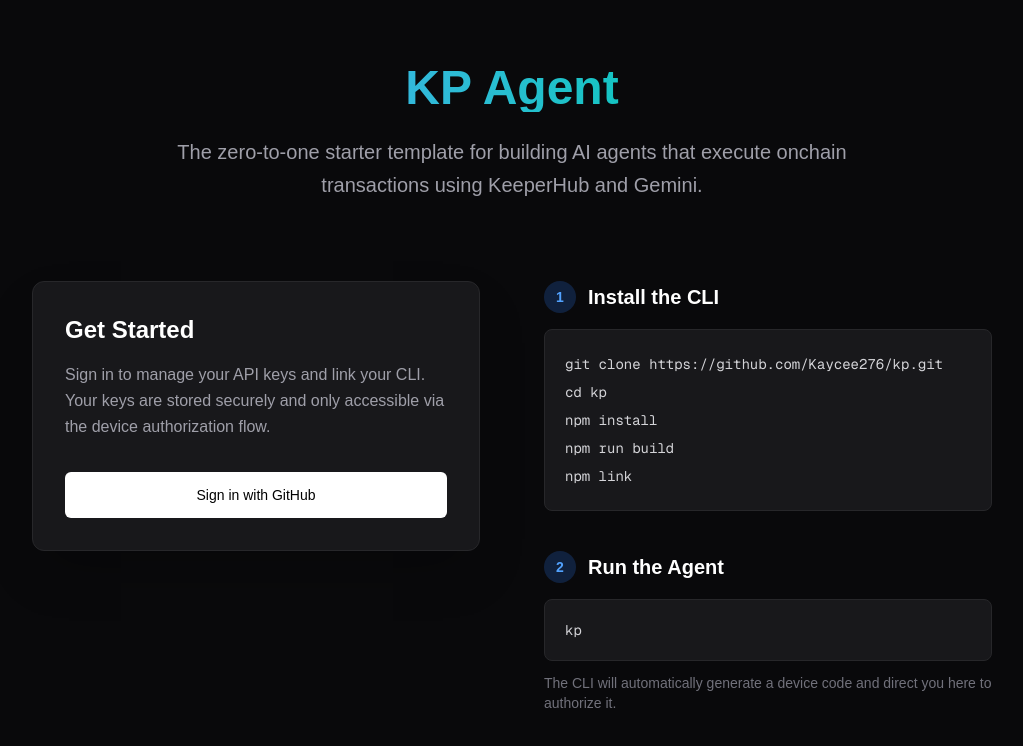
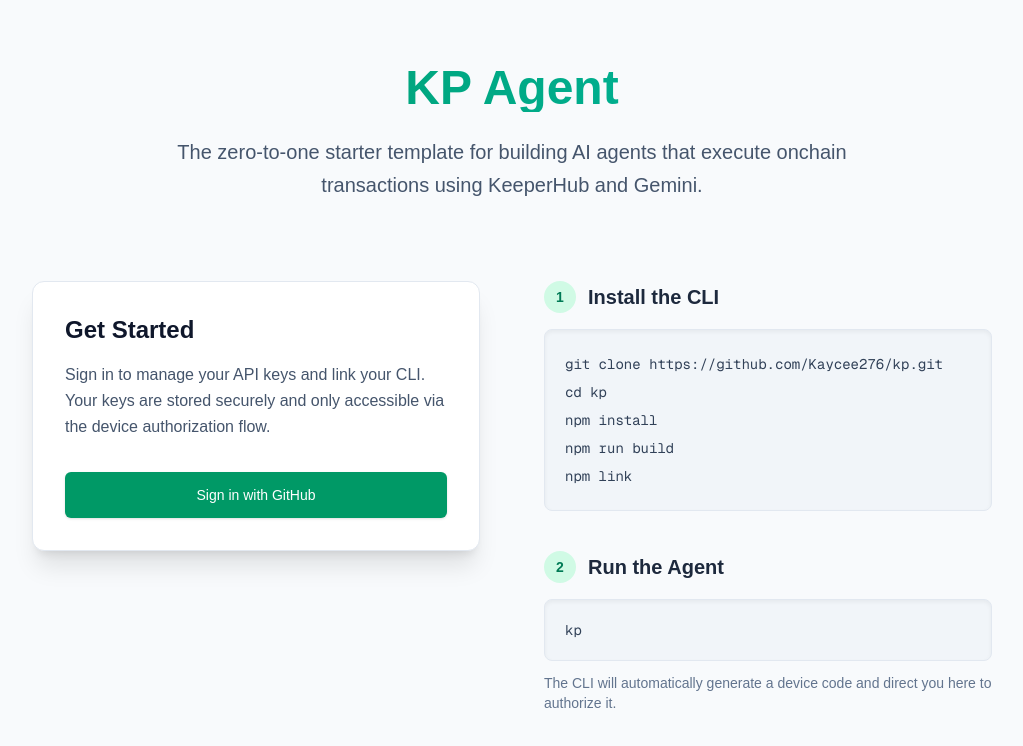
Before and after one commit to Kaycee276/kp, a Next.js app in the folder web/: page / in a window 1280 px wide. Shown: the top 746 px of the page, without its empty margins (128-1151 px from the left). Built offline with nearby package versions, Linux system fonts and the light colour scheme; no server answers.

Commit message:
Update theme to light mode with green accents

```diff
--- a/web/src/app/link/LinkClient.tsx
+++ b/web/src/app/link/LinkClient.tsx
@@ -29,10 +29,10 @@
 
   if (status === "success") {
     return (
-      <div className="flex flex-col items-center text-green-400">
+      <div className="flex flex-col items-center text-emerald-600">
         <CheckCircle2 className="w-12 h-12 mb-4" />
         <p className="font-medium">Successfully authorized!</p>
-        <p className="text-sm text-zinc-400 mt-2">
+        <p className="text-sm text-slate-500 mt-2">
           You can close this window and return to your terminal.
         </p>
       </div>
@@ -41,12 +41,12 @@
 
   return (
     <div className="flex flex-col items-center">
-      <div className="bg-zinc-950 px-6 py-3 rounded-lg font-mono text-xl tracking-widest border border-zinc-800 mb-8">
+      <div className="bg-slate-50 px-6 py-3 rounded-lg font-mono text-xl tracking-widest border border-slate-200 mb-8 text-slate-800 shadow-inner">
         {deviceCode}
       </div>
 
       {status === "error" && (
-        <p className="text-red-400 text-sm mb-4">
+        <p className="text-red-500 text-sm mb-4">
           Failed to authorize. Please try again.
         </p>
       )}
@@ -54,7 +54,7 @@
       <button
         onClick={handleAuthorize}
         disabled={status === "loading"}
-        className="w-full flex items-center justify-center gap-2 bg-white text-black hover:bg-zinc-200 px-6 py-3 rounded-lg font-medium transition-colors disabled:opacity-50"
+        className="w-full flex items-center justify-center gap-2 bg-emerald-600 text-white hover:bg-emerald-700 px-6 py-3 rounded-lg font-medium transition-colors disabled:opacity-50 shadow-sm"
       >
         {status === "loading" ? (
           <>
--- a/web/src/app/link/page.tsx
+++ b/web/src/app/link/page.tsx
@@ -13,7 +13,7 @@
 
   if (!code) {
     return (
-      <div className="min-h-screen flex items-center justify-center bg-zinc-950 text-white">
+      <div className="min-h-screen flex items-center justify-center bg-slate-50 text-slate-900">
         <p>Invalid device code.</p>
       </div>
     );
@@ -24,10 +24,12 @@
   }
 
   return (
-    <div className="min-h-screen bg-zinc-950 text-white flex flex-col items-center justify-center p-8">
-      <div className="max-w-md w-full bg-zinc-900 border border-zinc-800 rounded-xl p-8 shadow-xl text-center">
-        <h1 className="text-2xl font-bold mb-2">Authorize CLI</h1>
-        <p className="text-zinc-400 mb-8">
+    <div className="min-h-screen bg-slate-50 text-slate-900 flex flex-col items-center justify-center p-8">
+      <div className="max-w-md w-full bg-white border border-slate-200 rounded-xl p-8 shadow-xl text-center">
+        <h1 className="text-2xl font-bold mb-2 text-slate-800">
+          Authorize CLI
+        </h1>
+        <p className="text-slate-500 mb-8">
           The KP CLI is requesting access to your API keys.
         </p>
         <LinkClient deviceCode={code} />
--- a/web/src/app/page.tsx
+++ b/web/src/app/page.tsx
@@ -9,29 +9,29 @@
 
   if (!session?.user) {
     return (
-      <div className="min-h-screen bg-zinc-950 text-white">
+      <div className="min-h-screen bg-slate-50 text-slate-900">
         <div className="max-w-5xl mx-auto py-16 px-8">
           <div className="text-center mb-20">
-            <h1 className="text-5xl font-extrabold mb-6 bg-gradient-to-r from-blue-400 to-emerald-400 text-transparent bg-clip-text">
+            <h1 className="text-5xl font-extrabold mb-6 bg-gradient-to-r from-emerald-600 to-teal-500 text-transparent bg-clip-text">
               KP Agent
             </h1>
-            <p className="text-xl text-zinc-400 max-w-2xl mx-auto leading-relaxed">
+            <p className="text-xl text-slate-600 max-w-2xl mx-auto leading-relaxed">
               The zero-to-one starter template for building AI agents that
               execute onchain transactions using KeeperHub and Gemini.
             </p>
           </div>
 
           <div className="grid md:grid-cols-2 gap-16 items-start">
-            <div className="bg-zinc-900 rounded-xl border border-zinc-800 p-8 shadow-2xl">
+            <div className="bg-white rounded-xl border border-slate-200 p-8 shadow-xl">
               <h2 className="text-2xl font-bold mb-4">Get Started</h2>
-              <p className="text-zinc-400 mb-8 leading-relaxed">
+              <p className="text-slate-600 mb-8 leading-relaxed">
                 Sign in to manage your API keys and link your CLI. Your keys are
                 stored securely and only accessible via the device authorization
                 flow.
               </p>
               <Link
                 href="/api/auth/signin"
-                className="group relative w-full flex justify-center py-3 px-4 border border-transparent text-sm font-medium rounded-md text-black bg-white hover:bg-zinc-200 focus:outline-none focus:ring-2 focus:ring-offset-2 focus:ring-zinc-500 transition-colors"
+                className="group relative w-full flex justify-center py-3 px-4 border border-transparent text-sm font-medium rounded-md text-white bg-emerald-600 hover:bg-emerald-700 focus:outline-none focus:ring-2 focus:ring-offset-2 focus:ring-emerald-500 transition-colors shadow-sm"
               >
                 Sign in with GitHub
               </Link>
@@ -39,13 +39,13 @@
 
             <div className="space-y-10">
               <div>
-                <h3 className="text-xl font-bold mb-4 flex items-center gap-3">
-                  <span className="bg-blue-500/20 text-blue-400 w-8 h-8 rounded-full flex items-center justify-center text-sm">
+                <h3 className="text-xl font-bold mb-4 flex items-center gap-3 text-slate-800">
+                  <span className="bg-emerald-100 text-emerald-700 w-8 h-8 rounded-full flex items-center justify-center text-sm">
                     1
                   </span>
                   Install the CLI
                 </h3>
-                <div className="bg-zinc-900 border border-zinc-800 rounded-lg p-5 font-mono text-sm text-zinc-300 leading-loose">
+                <div className="bg-slate-100 border border-slate-200 rounded-lg p-5 font-mono text-sm text-slate-700 leading-loose shadow-inner">
                   git clone https://github.com/Kaycee276/kp.git
                   <br />
                   cd kp
@@ -59,16 +59,16 @@
               </div>
 
               <div>
-                <h3 className="text-xl font-bold mb-4 flex items-center gap-3">
-                  <span className="bg-blue-500/20 text-blue-400 w-8 h-8 rounded-full flex items-center justify-center text-sm">
+                <h3 className="text-xl font-bold mb-4 flex items-center gap-3 text-slate-800">
+                  <span className="bg-emerald-100 text-emerald-700 w-8 h-8 rounded-full flex items-center justify-center text-sm">
                     2
                   </span>
                   Run the Agent
                 </h3>
-                <div className="bg-zinc-900 border border-zinc-800 rounded-lg p-5 font-mono text-sm text-zinc-300">
+                <div className="bg-slate-100 border border-slate-200 rounded-lg p-5 font-mono text-sm text-slate-700 shadow-inner">
                   kp
                 </div>
-                <p className="text-sm text-zinc-500 mt-3">
+                <p className="text-sm text-slate-500 mt-3">
                   The CLI will automatically generate a device code and direct
                   you here to authorize it.
                 </p>
@@ -85,17 +85,19 @@
   });
 
   return (
-    <div className="min-h-screen bg-zinc-950 text-white p-8">
+    <div className="min-h-screen bg-slate-50 text-slate-900 p-8">
       <div className="max-w-5xl mx-auto">
         <div className="flex justify-between items-center mb-12">
-          <h1 className="text-3xl font-bold bg-gradient-to-r from-blue-400 to-emerald-400 text-transparent bg-clip-text">
+          <h1 className="text-3xl font-bold bg-gradient-to-r from-emerald-600 to-teal-500 text-transparent bg-clip-text">
             KP Dashboard
           </h1>
           <div className="flex items-center gap-4">
-            <span className="text-zinc-400">{session.user.email}</span>
+            <span className="text-slate-500 font-medium">
+              {session.user.email}
+            </span>
             <Link
               href="/api/auth/signout"
-              className="text-sm bg-zinc-800 hover:bg-zinc-700 px-4 py-2 rounded-md transition-colors"
+              className="text-sm bg-white border border-slate-200 text-slate-700 hover:bg-slate-100 px-4 py-2 rounded-md transition-colors shadow-sm"
             >
               Sign out
             </Link>
@@ -110,14 +112,16 @@
             />
           </div>
 
-          <div className="bg-zinc-900 border border-zinc-800 rounded-xl p-6 h-fit shadow-xl">
-            <h3 className="text-lg font-semibold mb-4">Quick Setup</h3>
-            <ol className="space-y-4 text-sm text-zinc-400 list-decimal list-inside">
+          <div className="bg-white border border-slate-200 rounded-xl p-6 h-fit shadow-lg">
+            <h3 className="text-lg font-bold text-slate-800 mb-4">
+              Quick Setup
+            </h3>
+            <ol className="space-y-4 text-sm text-slate-600 list-decimal list-inside">
               <li>Save your API keys here.</li>
               <li>Open your terminal.</li>
               <li>
                 Run{" "}
-                <code className="bg-zinc-800 text-zinc-200 px-1.5 py-0.5 rounded">
+                <code className="bg-slate-100 border border-slate-200 text-emerald-700 font-mono px-1.5 py-0.5 rounded">
                   kp
                 </code>
               </li>
```
Also changed, not shown: web/src/app/DashboardClient.tsx (+12 -12 lines).
